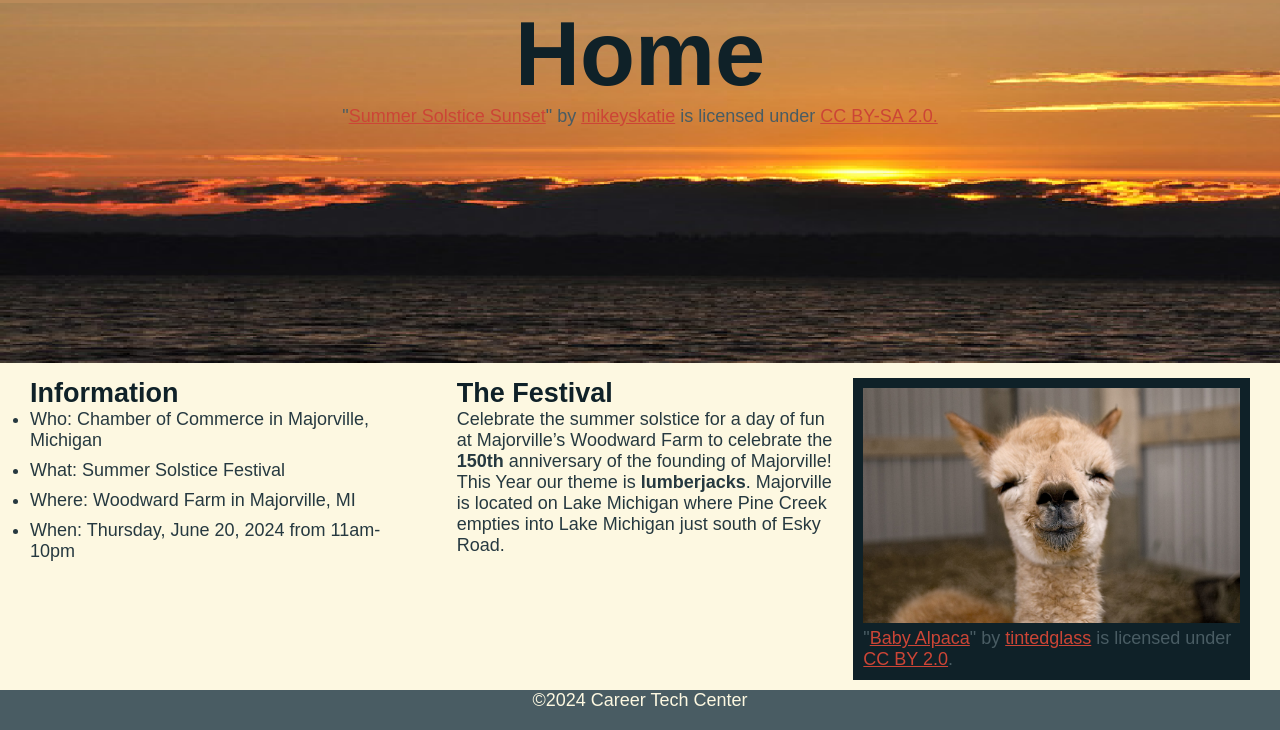
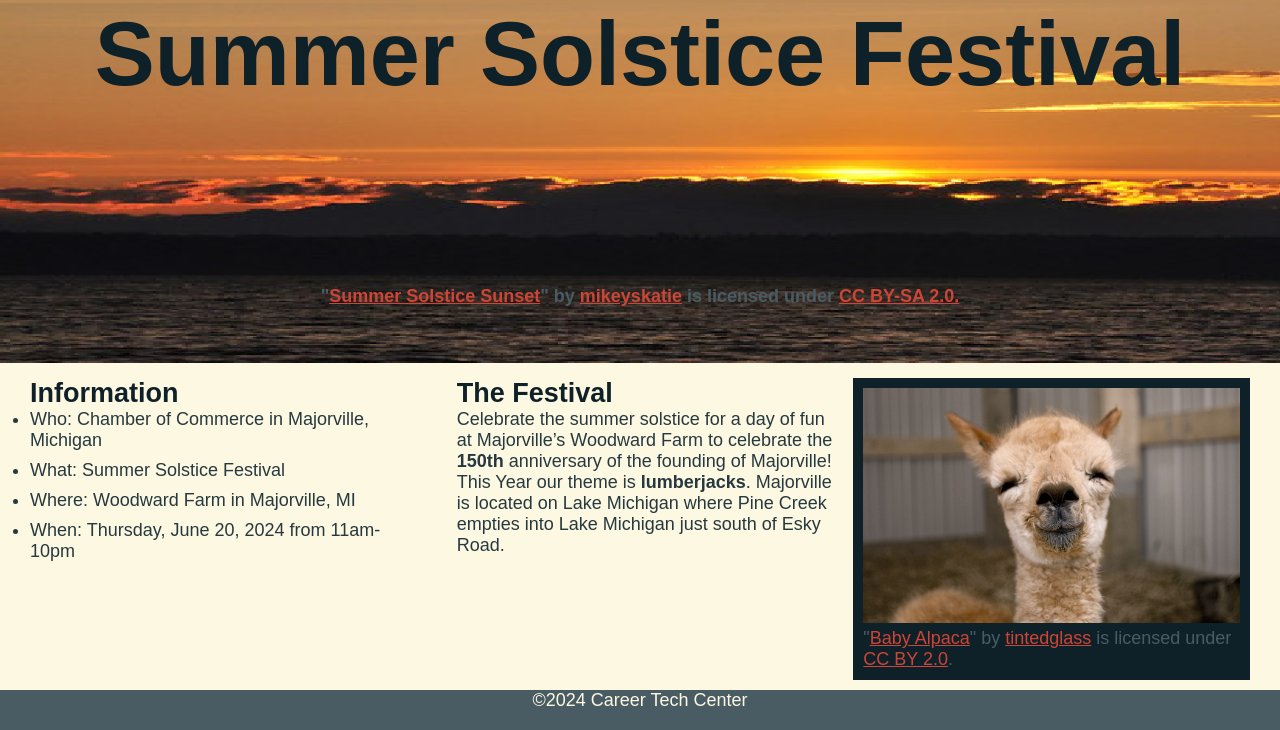
Before and after one commit to lawrenceet920/majorville-project-lawrence, a plain HTML site: page index.html in a window 1280 px wide. Shown: the part 102-832 px from the top of the page. Drawn offline with Linux system fonts and the light colour scheme; a web font is replaced by a local one.

Commit message:
took suggestions and applied them

```diff
--- a/index.html
+++ b/index.html
@@ -36,7 +36,7 @@ Majorville Project -->
 
     <!-- Header -->
         <header>
-            <h1>Home</h1>
+            <h1>Summer Solstice Festival</h1>
             <p class="attribution">"<a target="_blank" rel="noopener noreferrer" href="https://www.flickr.com/photos/49626057@N06/5859210808">Summer Solstice Sunset</a>" by <a target="_blank" rel="noopener noreferrer" href="https://www.flickr.com/photos/49626057@N06">mikeyskatie</a> is licensed under <a target="_blank" rel="noopener noreferrer" href="https://creativecommons.org/licenses/by-sa/2.0/?ref=openverse">CC BY-SA 2.0.</a></p>
         </header>
 
--- a/styles.css
+++ b/styles.css
@@ -178,6 +178,11 @@ a .food-truck {
     color: #eee;
 }
 
+header .attribution {
+    margin-top: 10rem;
+    font-weight: bold;
+}
+
 @media (width < 900px) {
     .wrapper {
         grid-template-columns: 1fr;
```
